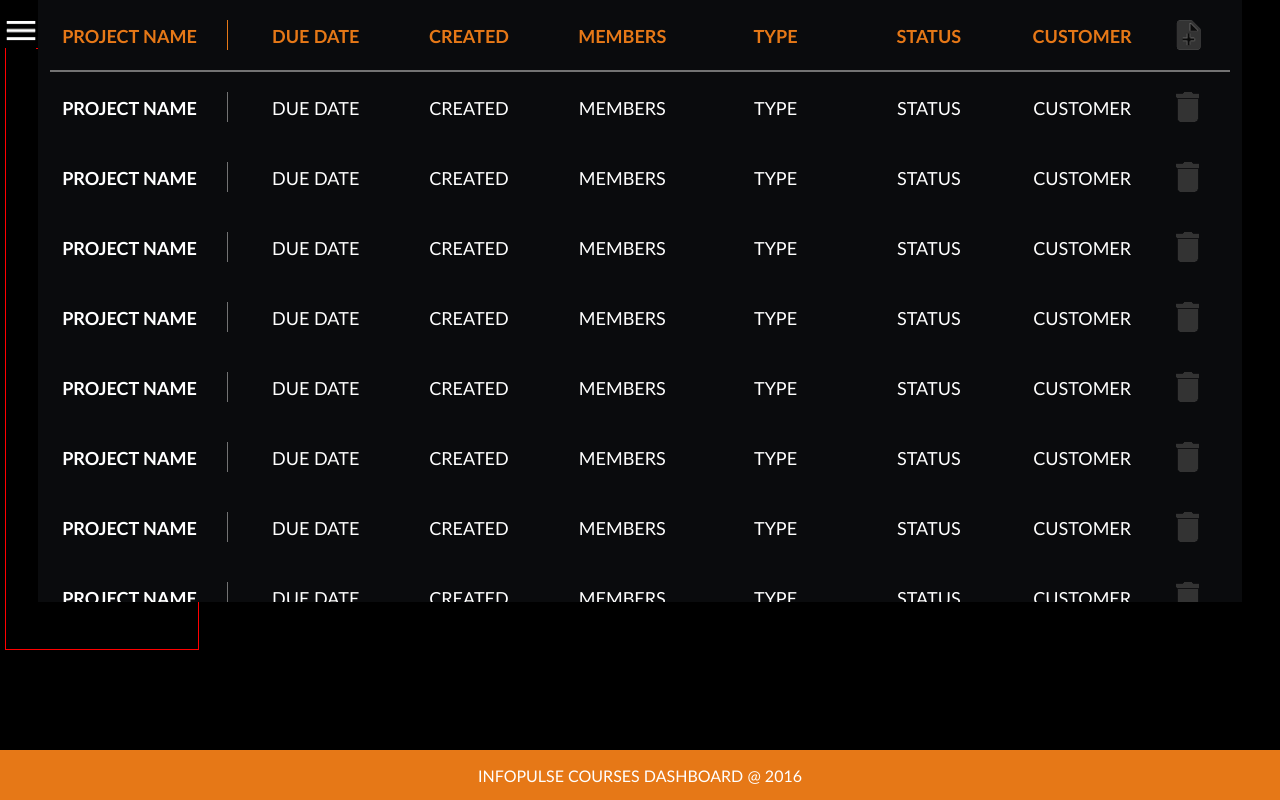
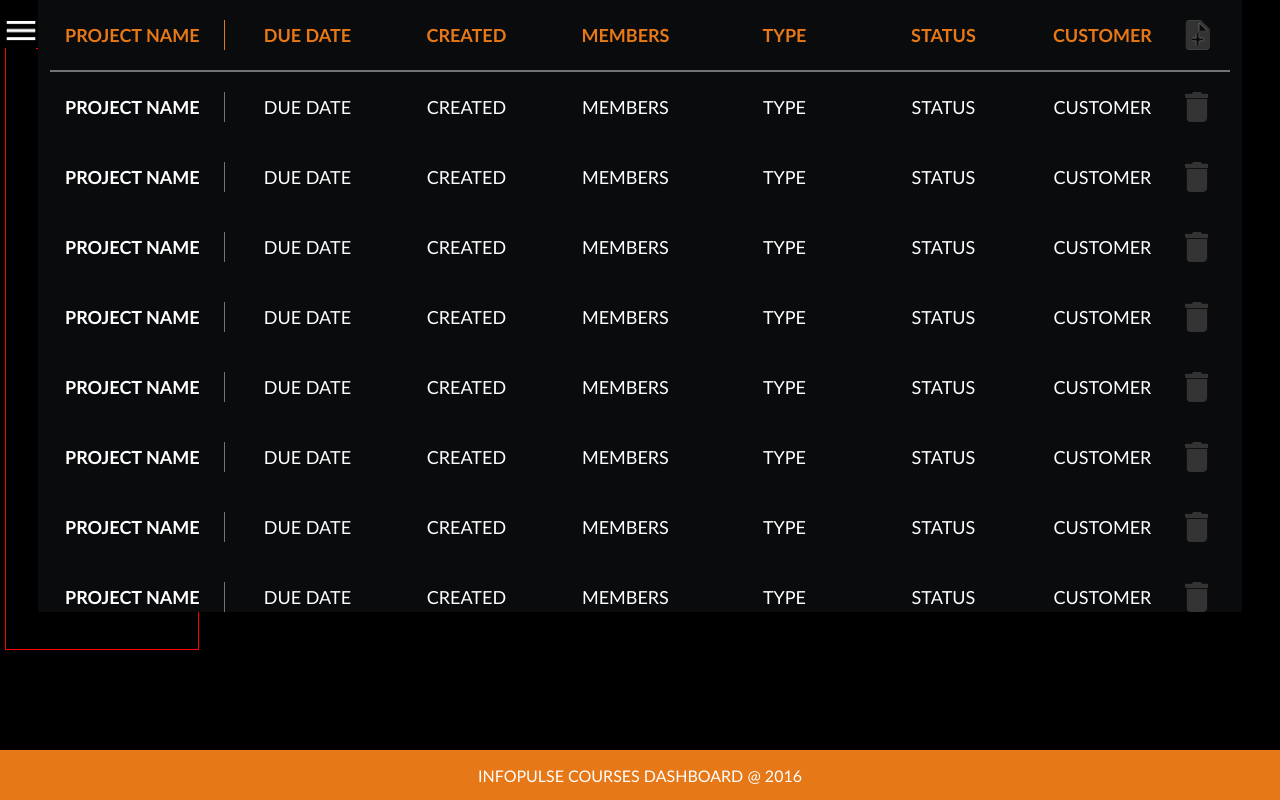
Before and after one commit to RomanZablodskyi/practice, a plain HTML site: page index.html in a window 1280 px wide. Drawn offline with Linux system fonts and the light colour scheme.

Commit message:
Usage of FLEX to align row items

```diff
--- a/style.css
+++ b/style.css
@@ -1,12 +1,12 @@
 
 body {
+    margin: 0;
+    overflow: hidden; /*iscroll*/
     background-color: #000;
     text-transform: uppercase;
     color: white;
     font-family: Calibri;
     user-select: none;
-    overflow: hidden; /*iscroll*/
-    margin: 0;
 }
 /*Removing scrollbar*/
 ::-webkit-scrollbar {
@@ -46,19 +46,15 @@ article {
 article .table-heading {
     width: 98%;
     left: 1%;
-    height: 70px;
     border-bottom: 2px solid rgb(115,115,115);
     color: rgb(230,120,23);
-    position: relative;
     font-weight: 600;
 }
 
 /*Dash that divides project name from another content*/
 article .row .wall {
-    position: absolute;
     width: 1px;
     height: 30px;
-    left: 15%;
     background-color: rgb(115, 115, 115);
 }
 
@@ -77,42 +73,41 @@ article .content {
 
 /*Represents the entity*/
 article .row {
-    padding-top: 20px;
-    height: 50px;
+    display: flex;
+    padding: 20px 0;
+    height: auto;
+    justify-content: space-around;
+    align-items: center;
     position: relative;
+    box-sizing: border-box;
 }
 
 article .row p{
-    display: block;
     margin: 0;
-    padding-top: 5px;
     width: 13%;
-    float: left;
     text-align: center;
 }
 
 /*Making first column more wider, text bigger */
 article .row p:nth-child(1) {
+    padding-left: 1%;
     font-weight: 600;
-    padding-left: 1%;
-    width: 15%;
     text-align: left;
-}
-
-article .content .row p:nth-child(1) {
-    width: 15%;
 }
 
 article .content .row:hover {
     background-color: rgb(53,62,58);
 }
 
+/*Buttons*/
+
 article .row button {
     display: block;
-    position: absolute;
+    /*position: absolute;
+    right: 2%;*/
     height: 30px;
     width: 30px;
-    right: 2%;
+    margin-right: 1%;
     background-repeat: no-repeat;
     background-color: inherit;
     background-image: url("./Images/recycleD.png");
@@ -160,7 +155,7 @@ footer {
 
 @media(max-height: 800px){
     .content {
-        height: 530px;
+        height: 540px;
     }
 }
 
```
